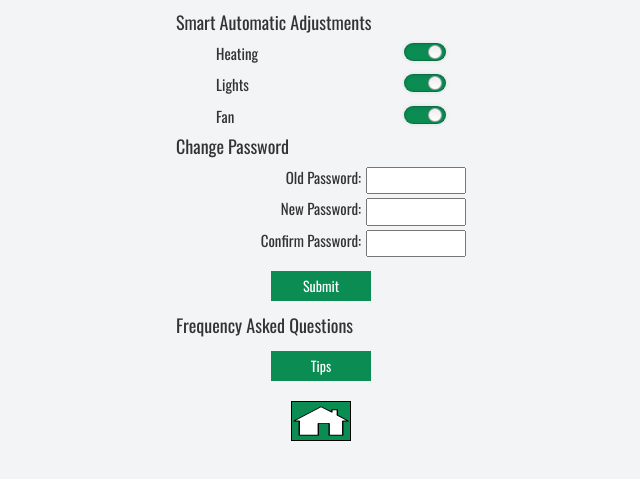
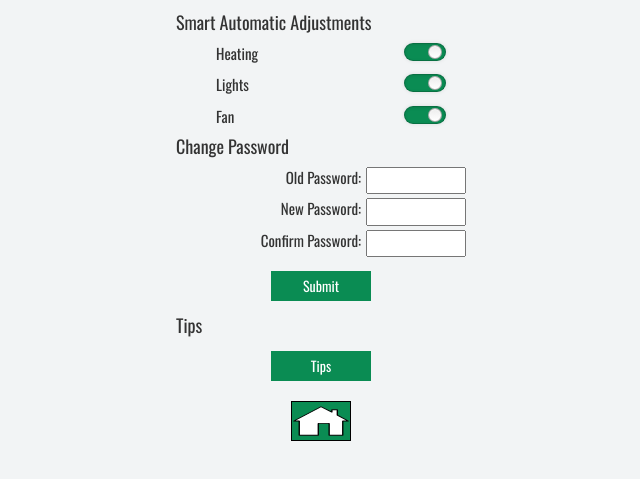
Before and after one commit to dereklh4/cs256utilitytracker, a website: page views/settings/index.html in a window 1280 px wide. Shown: the part 81-560 px from the top of the page, without its empty margins (319-959 px from the left). Drawn offline with nearby package versions, Linux system fonts and the light colour scheme.

Commit message:
changed page title

```diff
--- a/views/settings/index.html
+++ b/views/settings/index.html
@@ -74,7 +74,7 @@
         </div>
 
         <div>
-            <h4>Frequency Asked Questions</h4>
+            <h4>Tips</h4>
 
             <a href="../../views/faq">
                 <div id="faq-button">Tips</div>
```
